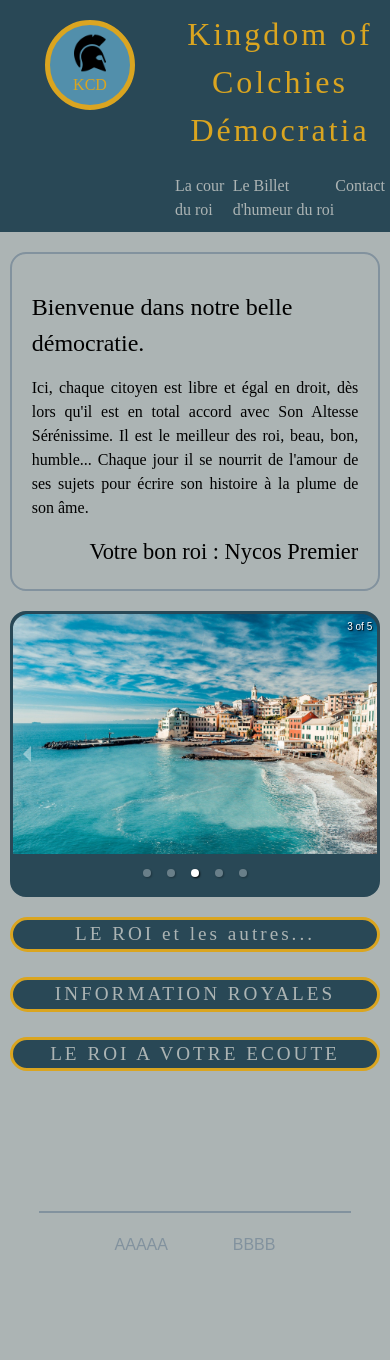
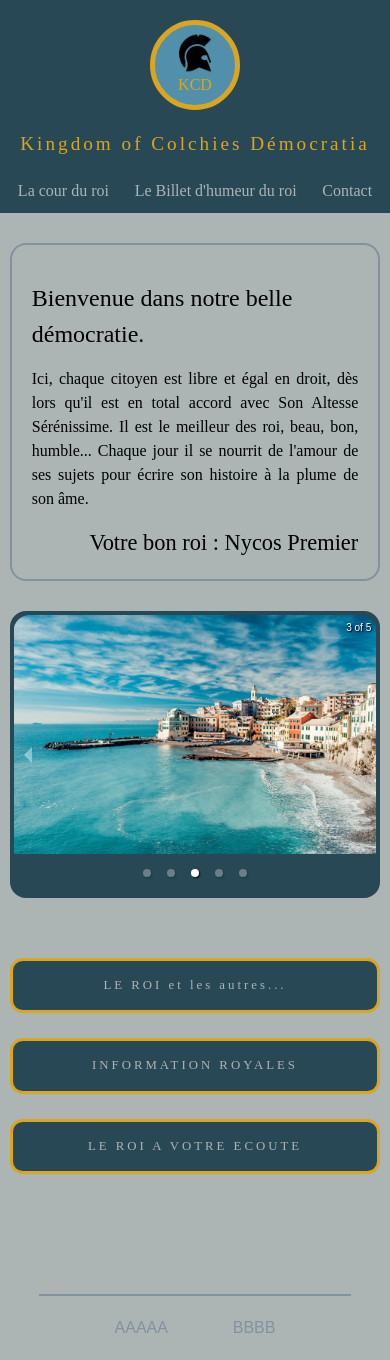
Before and after one commit to NycoChavanoud/Checkpoint-4, a Next.js app: page / in a window 390 px wide. Before the commit the page ends 1277 px from the top, so only its background shows below. Built offline with nearby package versions, Linux system fonts and the light colour scheme.

Commit message:
fix layout css and modify txt font on btn

```diff
--- a/components/Slider.js
+++ b/components/Slider.js
@@ -23,35 +23,35 @@ export default function Slider() {
             key={image1}
             src={image1}
             className={style.photoCaroussel}
-            alt=""
+            alt="vue-cité"
             layout="intrinsic"
           />
           <Image
             key={image2}
             src={image2}
             className={style.photoCaroussel}
-            alt=""
+            alt="vue-cité"
             layout="intrinsic"
           />
           <Image
             key={image3}
             src={image3}
             className={style.photoCaroussel}
-            alt=""
+            alt="vue-cité"
             layout="intrinsic"
           />
           <Image
             key={image4}
             src={image4}
             className={style.photoCaroussel}
-            alt=""
+            alt="vue-cité"
             layout="intrinsic"
           />
           <Image
             key={image5}
             src={image5}
             className={style.photoCaroussel}
-            alt=""
+            alt="vue-cité"
             layout="intrinsic"
           />
         </Carousel>
--- a/styles/Footer.module.css
+++ b/styles/Footer.module.css
@@ -1,5 +1,5 @@
 .globalFooter {
-  margin-top: 120px;
+  margin-top: 60px;
   margin-left: auto;
   margin-right: auto;
   border-top: solid 2px var(--secondaryColor);
--- a/styles/Header.module.css
+++ b/styles/Header.module.css
@@ -6,12 +6,6 @@
   padding: 5px;
   display: flex;
 }
-
-/* .logo {
-  display: flex;
-  justify-content: left;
-  align-items: center;
-} */
 
 .containerHead {
   display: flex;
@@ -40,3 +34,17 @@
 .linkTitle {
   cursor: pointer;
 }
+
+@media only screen and (max-width: 780px) {
+  .globalHeader {
+    display: flex;
+    flex-direction: column;
+  }
+  .logo {
+    display: flex;
+    justify-content: center;
+  }
+  .titleGlobal {
+    font-size: 1.2em;
+  }
+}
--- a/styles/Home.module.css
+++ b/styles/Home.module.css
@@ -2,7 +2,7 @@
   display: flex;
   flex-direction: column;
   width: 80%;
-  margin: 20px auto;
+  margin: 30px auto;
   padding: 20px;
   font-family: "Antic Didone", serif;
 
@@ -30,7 +30,7 @@
   display: flex;
   justify-content: space-between;
   width: 80%;
-  margin: 20px auto;
+  margin: 30px auto;
 }
 
 .cardsLinkContainer {
@@ -51,8 +51,8 @@
   cursor: pointer;
   background: var(--mainColor);
   color: var(--accentColor);
-  font-family: "Rowdies", cursive;
-  font-size: 1.2em;
+  font-family: "Antic Didone", serif;
+  font-size: 0.8em;
   letter-spacing: 3px;
   margin-bottom: 25px;
   text-align: center;
@@ -68,8 +68,8 @@
   cursor: pointer;
   background: var(--mainColor);
   color: var(--accentColor);
-  font-family: "Rowdies", cursive;
-  font-size: 1.2em;
+  font-family: "Antic Didone", serif;
+  font-size: 0.8em;
   letter-spacing: 3px;
   text-align: center;
 }
@@ -91,6 +91,12 @@
 
   .cardsLinkContainer {
     width: 100%;
-    margin: 20px auto;
+    margin: 60px auto;
+  }
+  .cardsLink {
+    padding: 15px;
+  }
+  .cardsLinkLast {
+    padding: 15px;
   }
 }
--- a/styles/Slider.module.css
+++ b/styles/Slider.module.css
@@ -4,7 +4,7 @@
   width: 50%;
   background: var(--mainColor);
   border-radius: 1em;
-  border: solid 3px var(--mainColor);
+  border: solid 4px var(--mainColor);
   overflow: hidden;
 }
 
```
